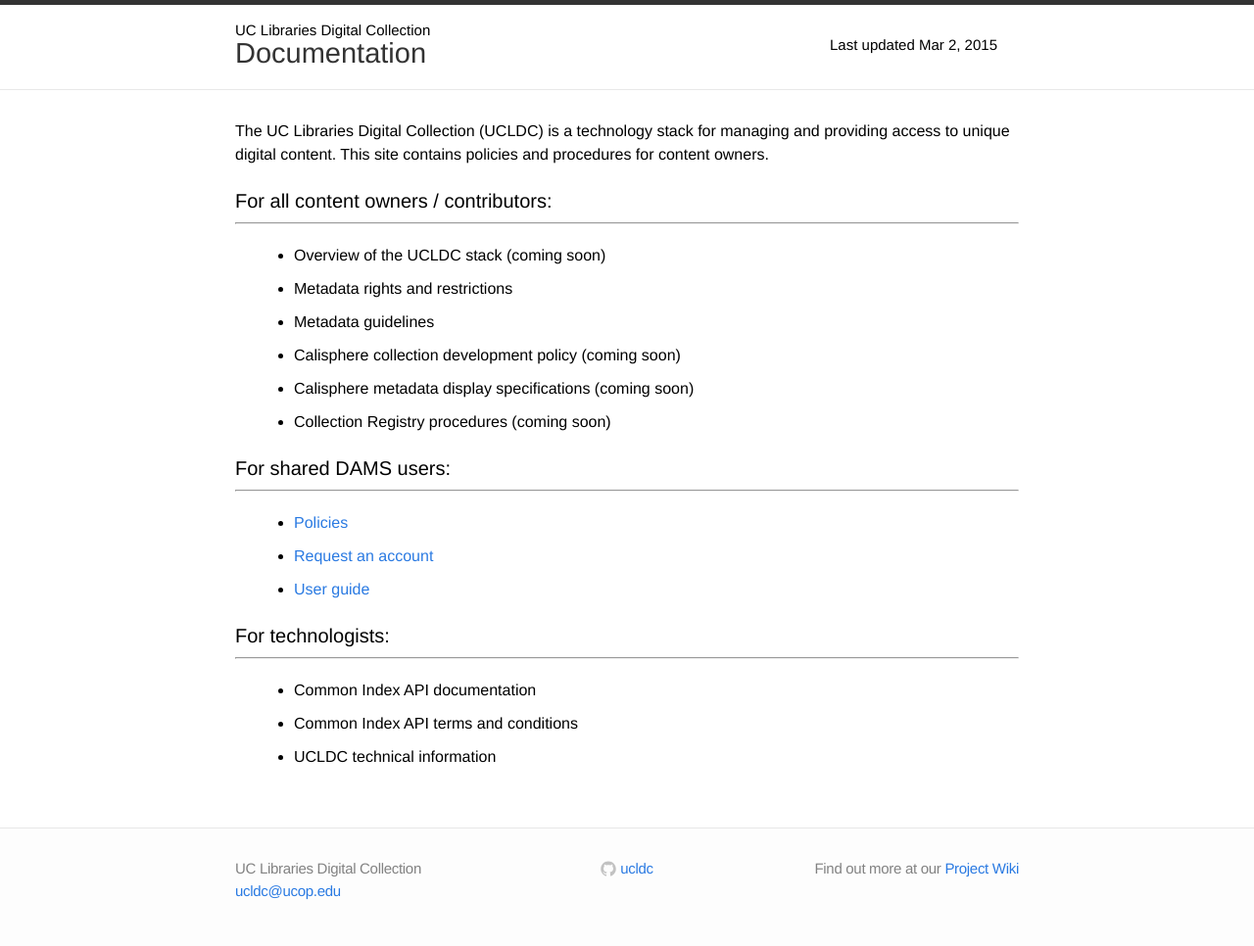
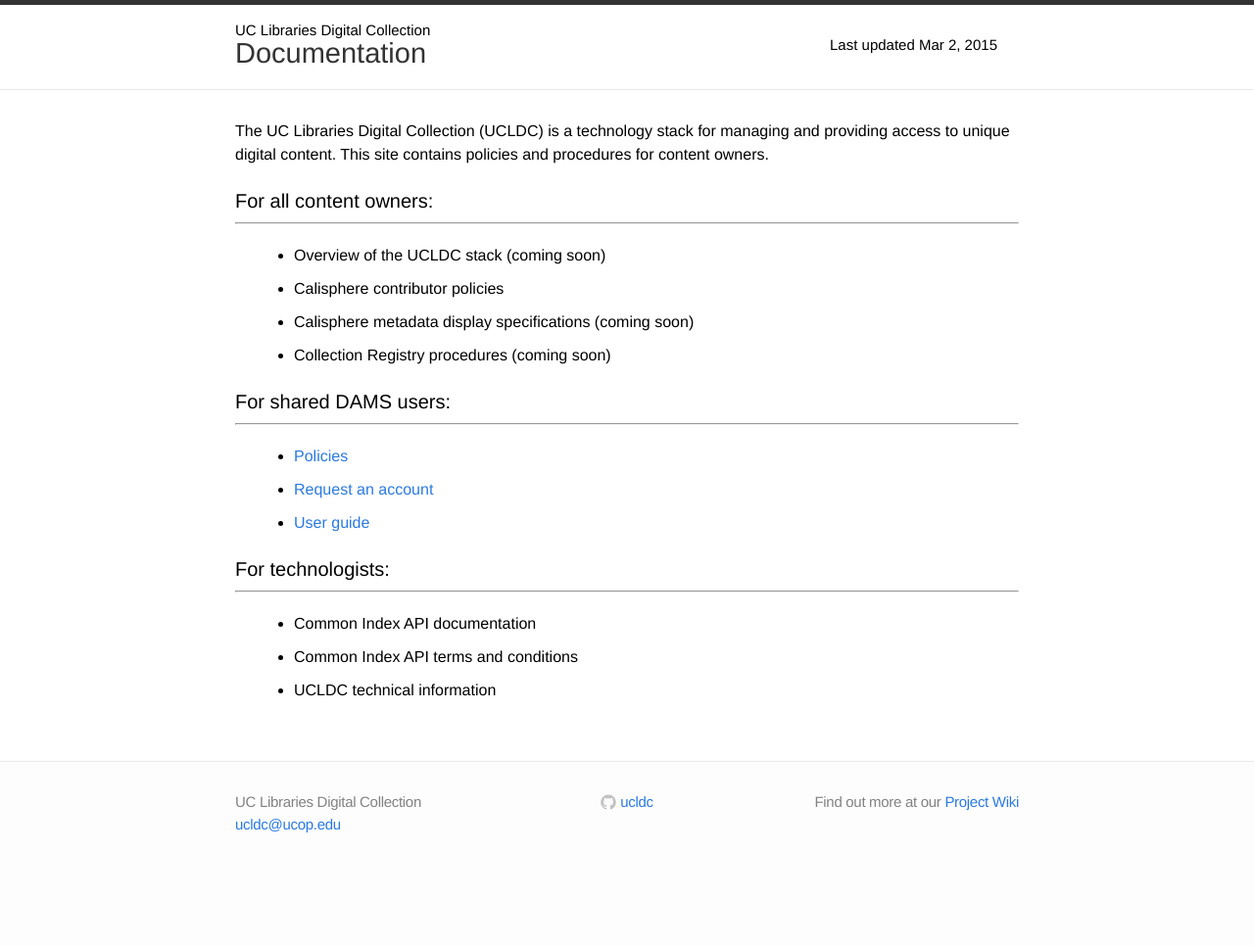
Before and after one commit to ucldc/ucldc-docs, a Jekyll site: the page built from index.md, in a window 1280 px wide. Shown: the whole page at 98% size. Built offline with Jekyll 4.4.1, drawn with Linux system fonts in a browser that asks for light colours; nearby versions of some CDN libraries; after the commit the page ends 900 px from its top, so only the background shows below that.

Commit message:
Update index.md

```diff
--- a/index.md
+++ b/index.md
@@ -3,13 +3,11 @@
 ---
 The UC Libraries Digital Collection (UCLDC) is a technology stack for managing and providing access to unique digital content. This site contains policies and procedures for content owners.
 
-##For all content owners / contributors:
+##For all content owners:
 ___
 
 - Overview of the UCLDC stack (coming soon)
-- Metadata rights and restrictions
-- Metadata guidelines
-- Calisphere collection development policy (coming soon)
+- Calisphere contributor policies
 - Calisphere metadata display specifications (coming soon)
 - Collection Registry procedures (coming soon)
 
```
